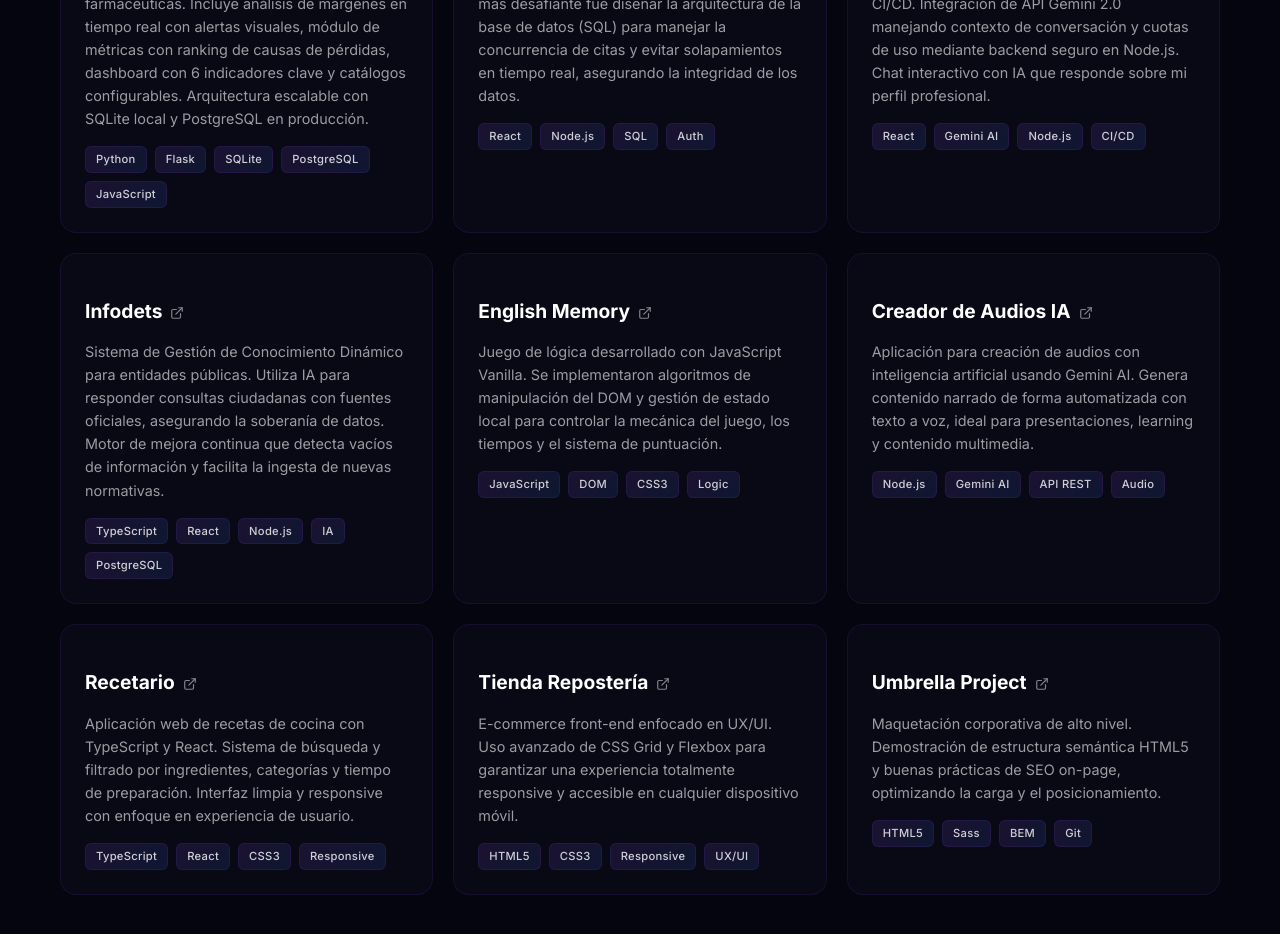
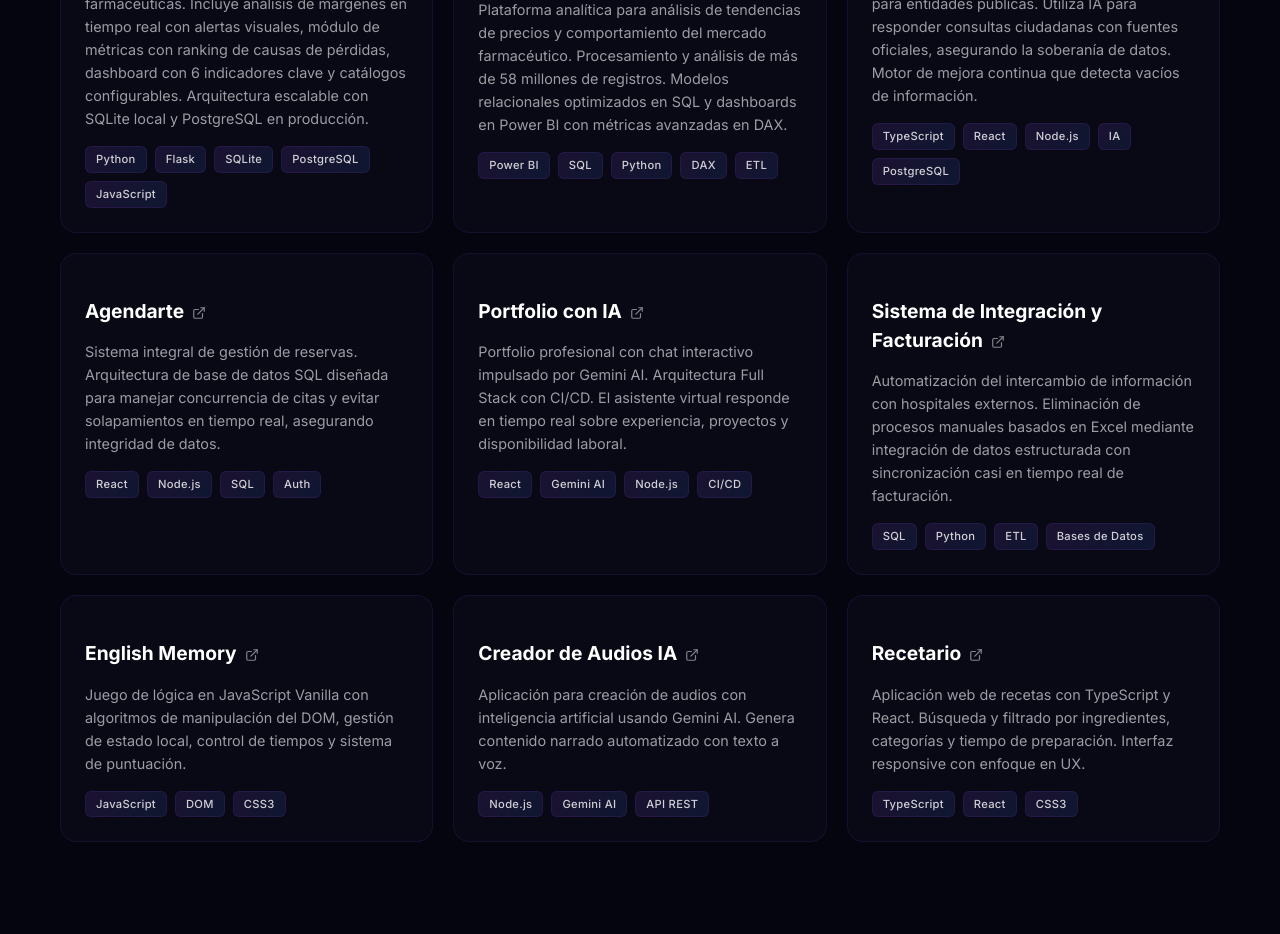
Before and after one commit to Jorge-Loyo/portfolio-jorge, a React (Vite) app: page /projects in a window 1280 px wide. Shown: the part 1000-1934 px from the top of the page. After the commit the page ends 1882 px from the top, so only its background shows below. Built offline with nearby package versions, Linux system fonts and the light colour scheme.

Commit message:
feat: actualizar datos del CV y mejorar la estructura de habilidades y proyectos

```diff
--- a/src/data/cv.js
+++ b/src/data/cv.js
@@ -1,5 +1,3 @@
-// src/data/cv.js
-
 export const cvData = {
   profile: {
     name: "Jorge Loyo",
@@ -8,87 +6,87 @@ export const cvData = {
     email: "Jorgenayati@gmail.com",
     phone: "+54 9 11 6557 6344",
     github: "https://github.com/Jorge-Loyo",
+    linkedin: "https://www.linkedin.com/in/jorge-antonio-loyo-nayati/",
     avatar: "/perfil.jpg",
     birthDate: "1994-10-07",
-    age: 31,
     origin: "El Tigre, Anzoátegui, Venezuela",
     workStatus: "Documentación legal al día para trabajar en Argentina",
-
-    summary:
-      "Desarrollador Full Stack y Analista de Datos con experiencia en el diseño, desarrollo y despliegue de aplicaciones web, integración de APIs y manejo de bases de datos. He trabajado con SQL, Power BI, Excel y Python para el análisis de información y seguimiento de KPIs, y con tecnologías como React, Angular y Node.js para construir soluciones completas. Mi background técnico me permite conectar datos, negocio y desarrollo de software, aportando una visión integral y orientada a resultados.",
+    summary: "Desarrollador Full Stack y Analista de Datos con experiencia en el diseño, desarrollo e implementación de aplicaciones web de extremo a extremo. Especializado en construir sistemas desde cero —APIs, autenticación, lógica de negocio y arquitectura de bases de datos— combinando frontend, backend y soluciones orientadas a datos. Más de 7 años participando en sistemas productivos utilizados por cientos de usuarios en entornos críticos del sector salud.",
   },
 
   socials: [
-    {
-      id: 1,
-      name: "Email",
-      value: "Jorgenayati@gmail.com",
-      link: "mailto:Jorgenayati@gmail.com",
-      icon: "Mail",
-    },
-    {
-      id: 2,
-      name: "WhatsApp",
-      value: "+54 9 11 6557 6344",
-      link: "https://wa.me/5491165576344",
-      icon: "MessageCircle",
-    },
-    {
-      id: 3,
-      name: "GitHub",
-      value: "Jorge-Loyo",
-      link: "https://github.com/Jorge-Loyo",
-      icon: "Github",
-    },
-    {
-      id: 4,
-      name: "LinkedIn",
-      value: "Jorge Loyo",
-      link: "https://www.linkedin.com/",
-      icon: "Linkedin",
-    },
+    { id: 1, name: "Email", value: "Jorgenayati@gmail.com", link: "mailto:Jorgenayati@gmail.com", icon: "Mail" },
+    { id: 2, name: "WhatsApp", value: "+54 9 11 6557 6344", link: "https://wa.me/5491165576344", icon: "MessageCircle" },
+    { id: 3, name: "GitHub", value: "Jorge-Loyo", link: "https://github.com/Jorge-Loyo", icon: "Github" },
+    { id: 4, name: "LinkedIn", value: "Jorge Loyo", link: "https://www.linkedin.com/in/jorge-antonio-loyo-nayati/", icon: "Linkedin" },
   ],
 
-  // SKILLS CLASIFICADAS (Para que la IA sepa qué eres)
-  skills: [
-    { name: "JavaScript / Node.js", level: "Avanzado" },
-    { name: "React / Angular", level: "Intermedio" },
-    { name: "Python / FastAPI", level: "Intermedio" },
-    { name: "C#", level: "Básico" },
-    { name: "SQL / MySQL / PostgreSQL", level: "Avanzado" },
-    { name: "MongoDB / Firebase", level: "Intermedio" },
-    { name: "AWS / Google Cloud", level: "Fundamentos" },
-    { name: "Odoo ERP", level: "Experto" },
-    { name: "Power BI", level: "Intermedio" },
-    { name: "Herramientas", level: "Git, Jira, Trello, Postman" },
+  education: [
+    { degree: "Técnico Superior en Desarrollo de Software", institution: "Instituto de Formación Técnica Superior 11", period: "2024 - Actualidad", status: "Último cuatrimestre" },
+    { degree: "SQL Intermedio y Avanzado", institution: "Hola Mundo Academy", period: "Mar 2022 - Dic 2022" },
+    { degree: "Python Básico e Intermedio", institution: "Talento Tech", period: "Jun 2024 - Dic 2024" },
+    { degree: "Power BI Intermedio", institution: "Smart Academy", period: "Ago 2024 - Oct 2024" },
+    { degree: "AWS Cloud Fundamentals", institution: "AWS Academy", period: "Ago 2025 - Dic 2025" },
+    { degree: "Profesional de Excel Avanzado", institution: "Smart Academy", period: "Feb 2021 - Dic 2021" },
+    { degree: "Habilidades Blandas y Oratoria", institution: "Talento Tech", period: "Sep 2025 - Ene 2026" },
   ],
 
-  // HABILIDADES BLANDAS (Soft Skills)
+  certifications: [
+    "SQL Intermedio y Avanzado", "Python", "Excel Avanzado", "Power BI",
+    "Fundamentos de AWS Cloud", "Docker", "APIs REST", "Tango Soft Trainer",
+  ],
+
+  skills: [
+    { category: "Frontend", items: ["React", "Next.js", "Angular", "TypeScript", "JavaScript", "HTML5", "CSS3", "Tailwind"] },
+    { category: "Backend", items: ["Node.js", "Express", "Python", "Flask", "FastAPI", "APIs REST", "JWT", "C#"] },
+    { category: "Bases de Datos", items: ["PostgreSQL", "MySQL", "SQL Server", "MongoDB", "Firebase", "SQL Avanzado"] },
+    { category: "Cloud & DevOps", items: ["AWS", "Docker", "CI/CD", "Render", "Vercel", "Google Cloud"] },
+    { category: "Business Intelligence", items: ["Power BI", "DAX Avanzado", "Power Query", "Modelado Star Schema", "Tableau"] },
+    { category: "Análisis de Datos", items: ["Python (Pandas, Polars)", "SQL Avanzado", "ETL", "Pentaho", "Data Storytelling"] },
+    { category: "ERP & Gestión", items: ["Odoo ERP", "Tango Soft", "Carena", "SAP"] },
+    { category: "Herramientas", items: ["Git", "GitHub", "Postman", "Jira", "Trello", "Notion", "N8N"] },
+  ],
+
   softSkills: [
-    "Liderazgo y Trabajo en Equipo",
-    "Pensamiento Crítico y Resolución de Problemas",
-    "Adaptabilidad y Flexibilidad",
-    "Comunicación Efectiva",
-    "Organización y Puntualidad",
-    "Orientación al Cliente/Usuario",
+    "Liderazgo Técnico y Mentoría",
+    "Pensamiento Analítico y Resolución de Problemas",
+    "Comunicación Efectiva con Stakeholders",
+    "Gestión del Tiempo y Priorización",
+    "Adaptabilidad a Entornos Dinámicos",
+    "Orientación al Negocio y Resultados",
+    "Gestión de Requerimientos y Procesos",
+    "Capacitación y Adopción de Sistemas",
   ],
 
   experience: [
     {
       id: 1,
-      role: "Responsable de Sistemas / Analista",
+      role: "Full Stack Developer / Analista de Sistemas",
       company: "CMI S.A",
-      period: "05/2023 - 07/2025",
-      description:
-        "Liderazgo técnico en la migración y configuración de Odoo ERP. Soporte a +500 usuarios, administración de bases de datos PostgreSQL y optimización de flujos de trabajo con Python.",
+      period: "Jul 2018 - Jul 2025",
+      description: "Participación en el desarrollo, integración y mantenimiento de sistemas empresariales utilizados en múltiples sucursales del sector salud. Sistema de alta disponibilidad usado diariamente por más de 800 usuarios en hospitales.",
+      achievements: [
+        "Diseño y desarrollo de aplicaciones web completas integrando frontend, backend y bases de datos",
+        "Desarrollo de APIs desde cero con autenticación JWT, gestión de roles y lógica de negocio compleja",
+        "Diseño y optimización de bases de datos relacionales mejorando rendimiento e integridad",
+        "Implementación de integraciones entre sistemas internos y plataformas externas del sector salud",
+        "Implementación técnica de nuevas sucursales: configuración, integraciones y puesta en producción",
+        "Desarrollo de dashboards corporativos en Power BI para monitoreo de ventas, compras e inventarios",
+        "Liderazgo técnico en migración y configuración de Odoo ERP",
+      ],
     },
     {
       id: 2,
-      role: "Responsable de Compras",
+      role: "Analista de Datos / Responsable de Compras",
       company: "Vooraf Worden",
-      period: "08/2025 - 10/2025",
-      description:
-        "Gestión estratégica de proveedores y optimización de costos. Uso intensivo de herramientas de análisis de datos para la toma de decisiones.",
+      period: "Ago 2025 - Ene 2026",
+      description: "Gestión estratégica de proveedores y optimización de costos. Desarrollo de soluciones analíticas en Power BI para optimizar procesos de compras y gestión de inventarios.",
+      achievements: [
+        "Desarrollo de dashboards analíticos para rotación de inventario, costos y desempeño de proveedores",
+        "Automatización de reportes financieros y operativos con Power Query y SQL",
+        "Implementación de KPIs estructurados y validación de datos mejorando precisión de reportes",
+        "Integración de múltiples fuentes de datos en dashboards unificados de BI",
+      ],
     },
   ],
 
@@ -102,59 +100,59 @@ export const cvData = {
     },
     {
       id: 2,
+      name: "Plataforma de Inteligencia de Mercado",
+      desc: "Plataforma analítica para análisis de tendencias de precios y comportamiento del mercado farmacéutico. Procesamiento y análisis de más de 58 millones de registros. Modelos relacionales optimizados en SQL y dashboards en Power BI con métricas avanzadas en DAX.",
+      tech: ["Power BI", "SQL", "Python", "DAX", "ETL"],
+      link: "https://github.com/Jorge-Loyo",
+    },
+    {
+      id: 3,
+      name: "Infodets",
+      desc: "Sistema de Gestión de Conocimiento Dinámico para entidades públicas. Utiliza IA para responder consultas ciudadanas con fuentes oficiales, asegurando la soberanía de datos. Motor de mejora continua que detecta vacíos de información.",
+      tech: ["TypeScript", "React", "Node.js", "IA", "PostgreSQL"],
+      link: "https://github.com/Jorge-Loyo/infodets",
+    },
+    {
+      id: 4,
       name: "Agendarte",
-      desc: "Sistema integral de gestión de reservas. Lo más desafiante fue diseñar la arquitectura de la base de datos (SQL) para manejar la concurrencia de citas y evitar solapamientos en tiempo real, asegurando la integridad de los datos.",
+      desc: "Sistema integral de gestión de reservas. Arquitectura de base de datos SQL diseñada para manejar concurrencia de citas y evitar solapamientos en tiempo real, asegurando integridad de datos.",
       tech: ["React", "Node.js", "SQL", "Auth"],
       link: "https://github.com/Jorge-Loyo/Agendarte",
     },
     {
-      id: 3,
+      id: 5,
       name: "Portfolio con IA",
-      desc: "Implementación Full Stack con arquitectura CI/CD. Integración de API Gemini 2.0 manejando contexto de conversación y cuotas de uso mediante backend seguro en Node.js. Chat interactivo con IA que responde sobre mi perfil profesional.",
+      desc: "Portfolio profesional con chat interactivo impulsado por Gemini AI. Arquitectura Full Stack con CI/CD. El asistente virtual responde en tiempo real sobre experiencia, proyectos y disponibilidad laboral.",
       tech: ["React", "Gemini AI", "Node.js", "CI/CD"],
       link: "https://github.com/Jorge-Loyo/portfolio-jorge",
     },
     {
-      id: 4,
-      name: "Infodets",
-      desc: "Sistema de Gestión de Conocimiento Dinámico para entidades públicas. Utiliza IA para responder consultas ciudadanas con fuentes oficiales, asegurando la soberanía de datos. Motor de mejora continua que detecta vacíos de información y facilita la ingesta de nuevas normativas.",
-      tech: ["TypeScript", "React", "Node.js", "IA", "PostgreSQL"],
-      link: "https://github.com/Jorge-Loyo/infodets",
+      id: 6,
+      name: "Sistema de Integración y Facturación",
+      desc: "Automatización del intercambio de información con hospitales externos. Eliminación de procesos manuales basados en Excel mediante integración de datos estructurada con sincronización casi en tiempo real de facturación.",
+      tech: ["SQL", "Python", "ETL", "Bases de Datos"],
+      link: "https://github.com/Jorge-Loyo",
     },
     {
-      id: 5,
+      id: 7,
       name: "English Memory",
-      desc: "Juego de lógica desarrollado con JavaScript Vanilla. Se implementaron algoritmos de manipulación del DOM y gestión de estado local para controlar la mecánica del juego, los tiempos y el sistema de puntuación.",
-      tech: ["JavaScript", "DOM", "CSS3", "Logic"],
+      desc: "Juego de lógica en JavaScript Vanilla con algoritmos de manipulación del DOM, gestión de estado local, control de tiempos y sistema de puntuación.",
+      tech: ["JavaScript", "DOM", "CSS3"],
       link: "https://github.com/Jorge-Loyo/English_Memory",
     },
     {
-      id: 6,
+      id: 8,
       name: "Creador de Audios IA",
-      desc: "Aplicación para creación de audios con inteligencia artificial usando Gemini AI. Genera contenido narrado de forma automatizada con texto a voz, ideal para presentaciones, learning y contenido multimedia.",
-      tech: ["Node.js", "Gemini AI", "API REST", "Audio"],
+      desc: "Aplicación para creación de audios con inteligencia artificial usando Gemini AI. Genera contenido narrado automatizado con texto a voz.",
+      tech: ["Node.js", "Gemini AI", "API REST"],
       link: "https://github.com/Jorge-Loyo/Creador_Audios",
     },
     {
-      id: 7,
+      id: 9,
       name: "Recetario",
-      desc: "Aplicación web de recetas de cocina con TypeScript y React. Sistema de búsqueda y filtrado por ingredientes, categorías y tiempo de preparación. Interfaz limpia y responsive con enfoque en experiencia de usuario.",
-      tech: ["TypeScript", "React", "CSS3", "Responsive"],
+      desc: "Aplicación web de recetas con TypeScript y React. Búsqueda y filtrado por ingredientes, categorías y tiempo de preparación. Interfaz responsive con enfoque en UX.",
+      tech: ["TypeScript", "React", "CSS3"],
       link: "https://github.com/Jorge-Loyo/Recetario",
-    },
-    {
-      id: 8,
-      name: "Tienda Repostería",
-      desc: "E-commerce front-end enfocado en UX/UI. Uso avanzado de CSS Grid y Flexbox para garantizar una experiencia totalmente responsive y accesible en cualquier dispositivo móvil.",
-      tech: ["HTML5", "CSS3", "Responsive", "UX/UI"],
-      link: "https://github.com/Jorge-Loyo/tienda-reposteria",
-    },
-    {
-      id: 9,
-      name: "Umbrella Project",
-      desc: "Maquetación corporativa de alto nivel. Demostración de estructura semántica HTML5 y buenas prácticas de SEO on-page, optimizando la carga y el posicionamiento.",
-      tech: ["HTML5", "Sass", "BEM", "Git"],
-      link: "https://github.com/Jorge-Loyo/umbrella_project",
     },
   ],
 };
```
Also changed, not shown: 1 other file (tests, documents, lock files or other folders).
